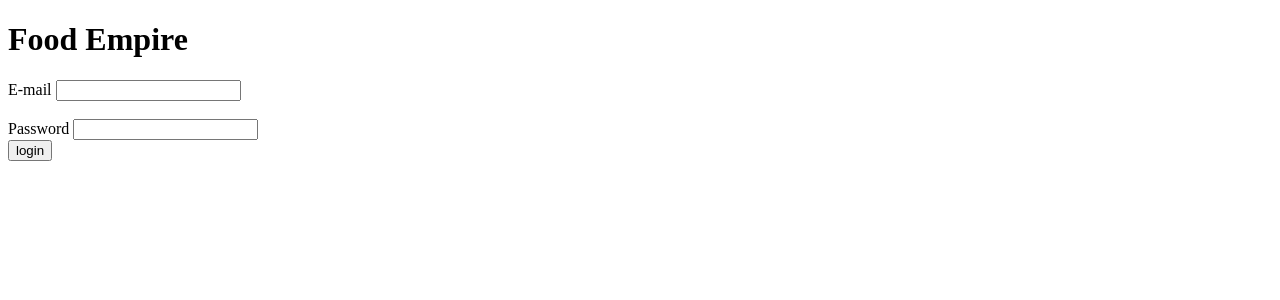
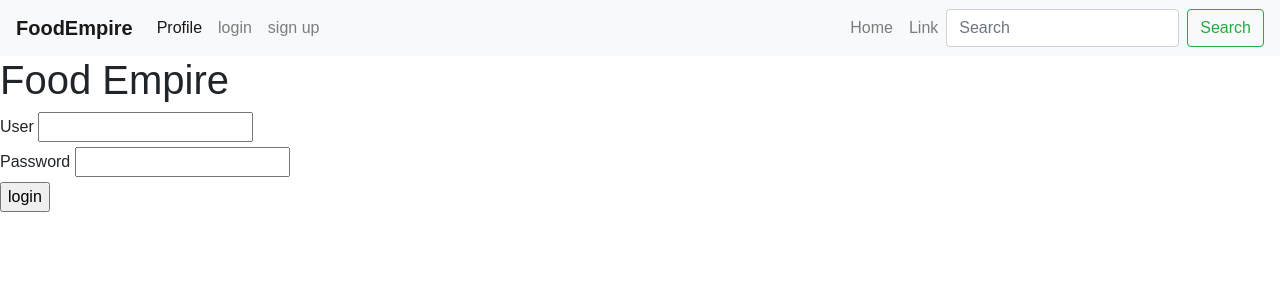
Before and after one commit to Milan6666/CoolGeeks_ADC5, a Django app: page /login/ in a window 1280 px wide. Shown: the top 300 px of the page. Run offline with Django 3.2, Linux system fonts and the light colour scheme; some libraries are stand-ins or nearby versions.

Commit message:
2nd app
commit to user

```diff
--- a/Foodempire/user_registration/templates/user_registration/home.html
+++ b/Foodempire/user_registration/templates/user_registration/home.html
@@ -1 +1,4 @@
+{% extends 'user_registration/index.html' %}
+{% block content %}
 <a href="/logout/">logout</a>
+{% endblock %}
--- a/Foodempire/user_registration/templates/user_registration/index.html
+++ b/Foodempire/user_registration/templates/user_registration/index.html
@@ -3,10 +3,48 @@
 <head>
 	<meta charset="utf-8">
 	<title></title>
+	<link rel="stylesheet" href="https://maxcdn.bootstrapcdn.com/bootstrap/4.0.0/css/bootstrap.min.css" integrity="sha384-Gn5384xqQ1aoWXA+058RXPxPg6fy4IWvTNh0E263XmFcJlSAwiGgFAW/dAiS6JXm" crossorigin="anonymous">
 </head>
 <body>
-    <a href="/signup/">signup</a>
-    <a href="/login/">login</a>
 
+	<nav class="navbar navbar-expand-lg navbar-light bg-light">
+		<button class="navbar-toggler" type="button" data-toggle="collapse" data-target="#navbarTogglerDemo03" aria-controls="navbarTogglerDemo03" aria-expanded="false" aria-label="Toggle navigation">
+			<span class="navbar-toggler-icon"></span>
+		</button>
+		<a class="navbar-brand" href="{%url 'user_registration:home' %}"><b>FoodEmpire</b></a>
+
+		<div class="collapse navbar-collapse" id="navbarTogglerDemo03">
+			<ul class="navbar-nav mr-auto mt-2 mt-lg-0">
+				<li class="nav-item active">
+					<a class="nav-link" href="{%url 'user_registration:profile' %}">Profile <span class="sr-only">(current)</span></a>
+				</li>
+				<li class="nav-item">
+					<a class="nav-link" href="{%url 'user_registration:login' %}">login</a>
+				</li>
+				<li class="nav-item">
+					<a class="nav-link" href="{%url 'user_registration:signup' %}">sign up</a>
+				</li>
+			</ul>
+			<ul class="navbar-nav ml-auto mt-2 mt-lg-0">
+				<li class="nav-item">
+					<a class="nav-link" href="#">Home <span class="sr-only">(current)</span></a>
+				</li>
+				<li class="nav-item">
+					<a class="nav-link" href="#">Link</a>
+				</li>
+			</ul>
+			<form class="form-inline my-2 my-lg-0">
+				<input class="form-control mr-sm-2" type="search" placeholder="Search" aria-label="Search">
+				<button class="btn btn-outline-success my-2 my-sm-0" type="submit">Search</button>
+			</form>
+		</div>
+	</nav>
+	{% block content %}
+
+	{% endblock %}
+
+	<script src="https://code.jquery.com/jquery-3.2.1.slim.min.js" integrity="sha384-KJ3o2DKtIkvYIK3UENzmM7KCkRr/rE9/Qpg6aAZGJwFDMVNA/GpGFF93hXpG5KkN" crossorigin="anonymous"></script>
+	<script src="https://cdnjs.cloudflare.com/ajax/libs/popper.js/1.12.9/umd/popper.min.js" integrity="sha384-ApNbgh9B+Y1QKtv3Rn7W3mgPxhU9K/ScQsAP7hUibX39j7fakFPskvXusvfa0b4Q" crossorigin="anonymous"></script>
+	<script src="https://maxcdn.bootstrapcdn.com/bootstrap/4.0.0/js/bootstrap.min.js" integrity="sha384-JZR6Spejh4U02d8jOt6vLEHfe/JQGiRRSQQxSfFWpi1MquVdAyjUar5+76PVCmYl" crossorigin="anonymous"></script>
 </body>
 </html>
--- a/Foodempire/user_registration/templates/user_registration/login.html
+++ b/Foodempire/user_registration/templates/user_registration/login.html
@@ -1,3 +1,8 @@
+{% extends 'user_registration/index.html' %}
+
+{% block content %}
+
+
 <!DOCTYPE html>
 <html lang="en" dir="ltr">
   <head>
@@ -6,16 +11,29 @@
   </head>
   <body>
     {{ se }}
+
+    <style>
+    body, html {
+    height: 100%;
+    font-family: Poppins-Regular,sans-serif;
+  }
+
+    </style>
+
+
     <h1>Food Empire</h1>
     <form class="" action="/login/" method="post" autocomplete="off">
     {% csrf_token %}
-    <label>E-mail</label>
+    <label>User</label>
     <input type="email" name="username">
-    <br><br>
+    <br>
     <label>Password</label>
     <input type="password" name="password"><br>
     <input type="submit" value="login">
+
+    <!-- {{ apple.name }} -->
   </form>
   {{ error }}
   </body>
 </html>
+ {% endblock %}
--- a/Foodempire/user_registration/urls.py
+++ b/Foodempire/user_registration/urls.py
@@ -5,5 +5,7 @@ urlpatterns=[
     path('',views.home,name='home'),
     path('login/',views.login,name='login'),
     path('signup/',views.signup,name='signup'),
-    path('logout/',views.logout,name='pro'),
+    path('logout/',views.logout,name='home'),
+    path('profile/',views.profile,name='profile'),
+
 ]
--- a/Foodempire/user_registration/views.py
+++ b/Foodempire/user_registration/views.py
@@ -4,7 +4,7 @@ from .models import Registration
 
 
 def home(request):
-    return render(request,'user_registration/index.html')
+    return render(request,'user_registration/home.html')
     #validate the form and Registration the user
 def signup(request):
         #checks wether the method is post or not
@@ -38,7 +38,7 @@ def signup(request):
 def login(request):
     if request.session.has_key('username'): #check the cookies if the user is already signed in
         tag=request.session['username']
-        return render(request,'user_registration/home.html')
+        return render(request,'user_registration/index.html')
     else:
         if request.method == 'POST':
             try:
@@ -61,8 +61,11 @@ def login(request):
             return render(request,'user_registration/login.html')
 
 def logout(request):
+    # {'apple' : model_name}
     try:
         del request.session['username'] #delete the previously saved cookies
     except:
         pass
     return render(request,'user_registration/login.html',{'se':'please login to continue'})
+def profile(request):
+    return render(request, 'user_registration/profile.html')
```
Also changed, not shown: Foodempire/user_registration/templates/user_registration/profile.html (+32 -1 lines), Foodempire/user_registration/templates/user_registration/signup.html (+7 -1 lines), Foodempire/db.sqlite3. Lines whose indentation alone changed are shown as unchanged.
